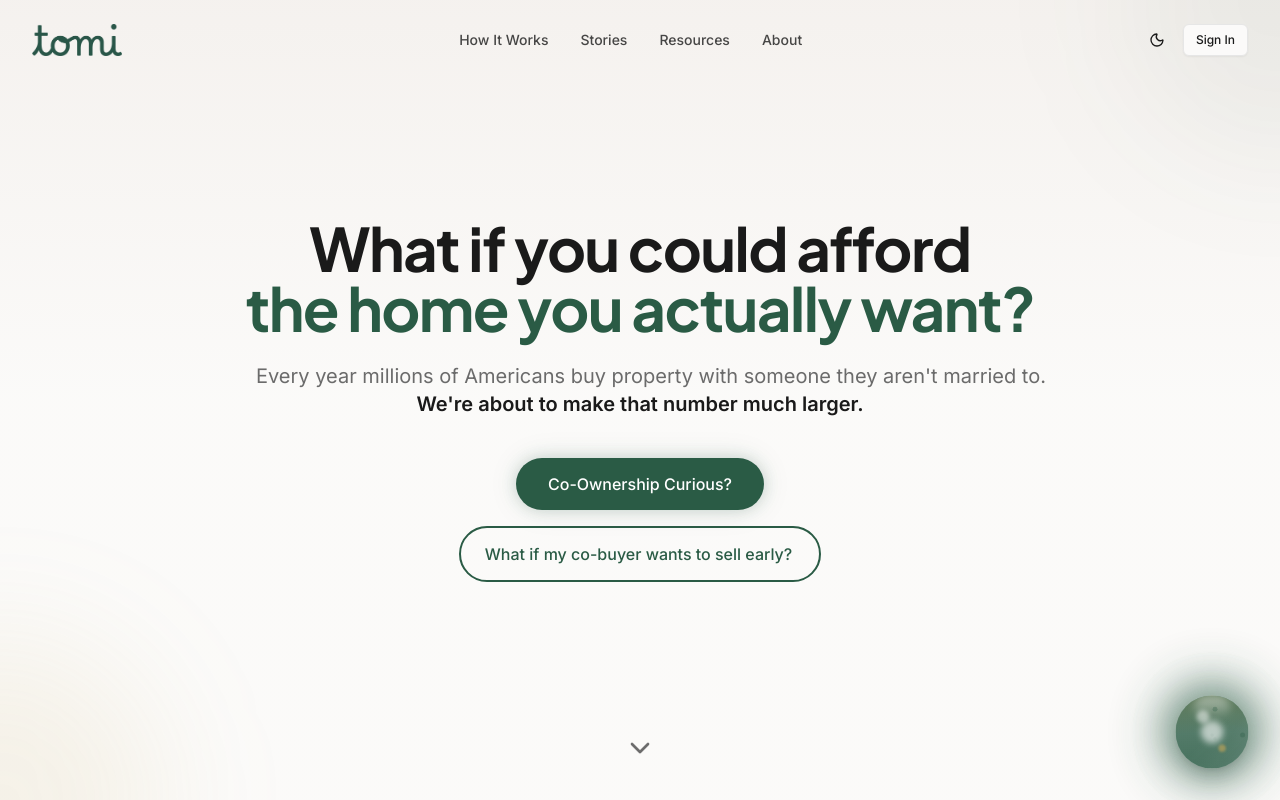
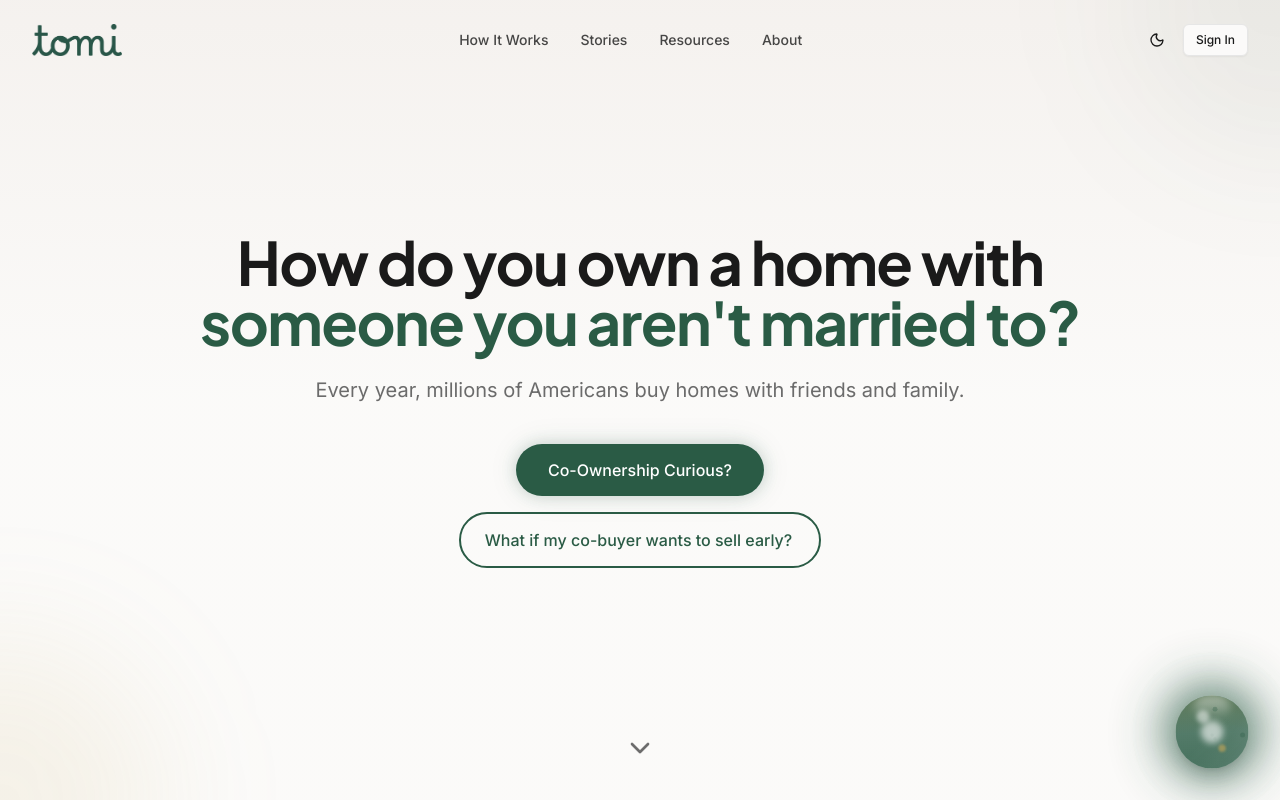
Before and after one commit to Cincinnati-Associates/tomi_app, a Next.js app: page / in a window 1280 px wide. Shown: the top 800 px of the page. Built offline with nearby package versions, Linux system fonts and the light colour scheme; no server answers; the database is empty.

Commit message:
Update hero headline and subheader
- Headline: "How do you own a home with someone you aren't married to?"
- Subheader: "Every year, millions of Americans buy homes with friends and family."

Co-Authored-By: Claude Opus 4.5 <noreply@anthropic.com>

```diff
--- a/src/components/home/Hero.tsx
+++ b/src/components/home/Hero.tsx
@@ -42,9 +42,9 @@ export function Hero({ onOpenChat }: HeroProps) {
           transition={{ duration: 0.6 }}
           className="font-heading text-3xl font-bold tracking-tight text-foreground sm:text-4xl md:text-5xl lg:text-6xl"
         >
-          What if you could afford
+          How do you own a home with
           <br />
-          <span className="text-primary">the home you actually want?</span>
+          <span className="text-primary">someone you aren&apos;t married to?</span>
         </motion.h1>
 
         {/* Subheadline */}
@@ -54,9 +54,7 @@ export function Hero({ onOpenChat }: HeroProps) {
           transition={{ duration: 0.6, delay: 0.1 }}
           className="mx-auto mt-6 max-w-3xl text-base text-muted-foreground sm:text-lg md:text-xl"
         >
-          <span className="md:whitespace-nowrap">Every year millions of Americans buy property with someone they aren&apos;t married to.</span>
-          <br />
-          <span className="font-semibold text-foreground">We&apos;re about to make that number much larger.</span>
+          Every year, millions of Americans buy homes with friends and family.
         </motion.p>
 
         {/* CTAs */}
```
